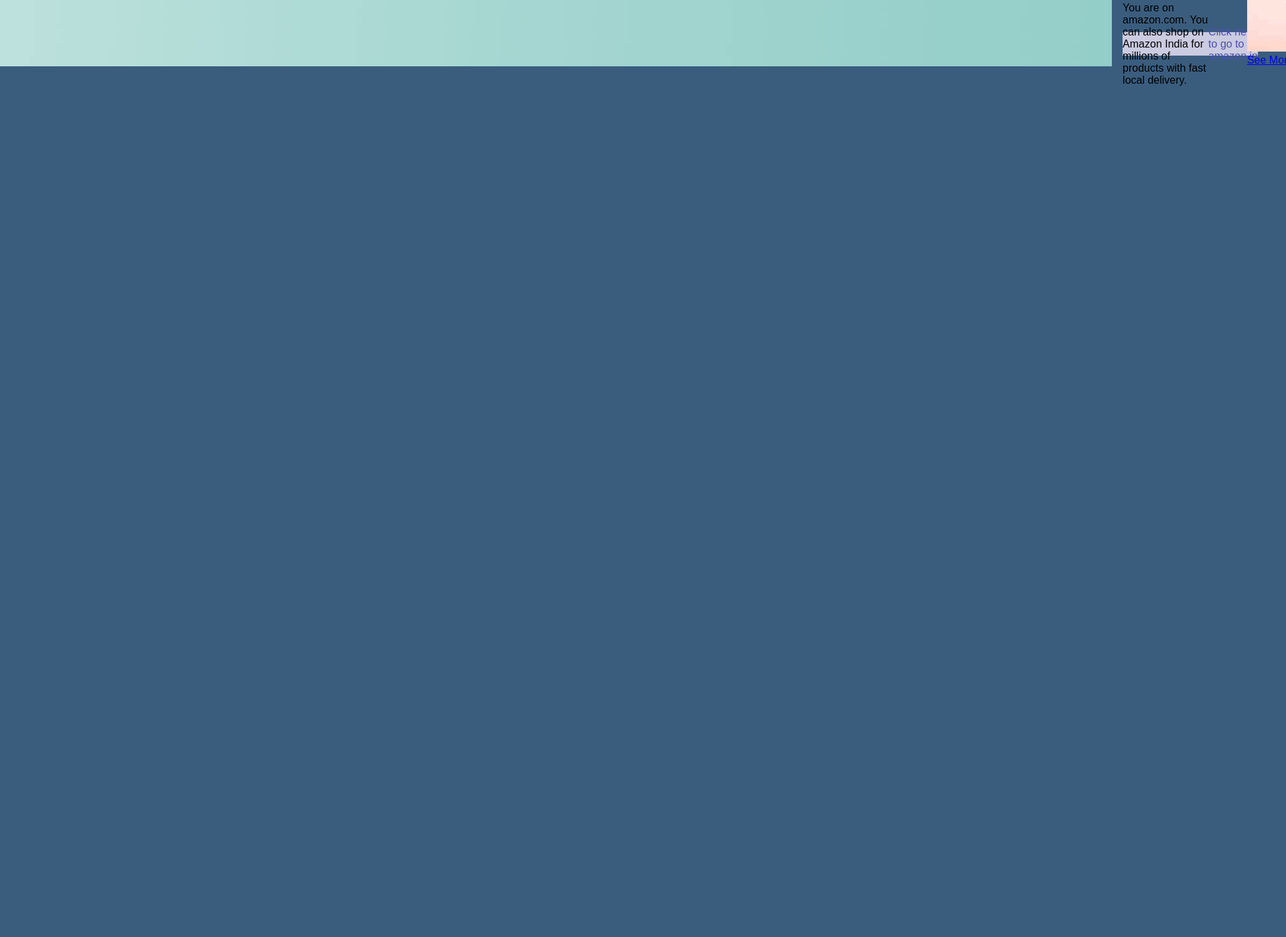
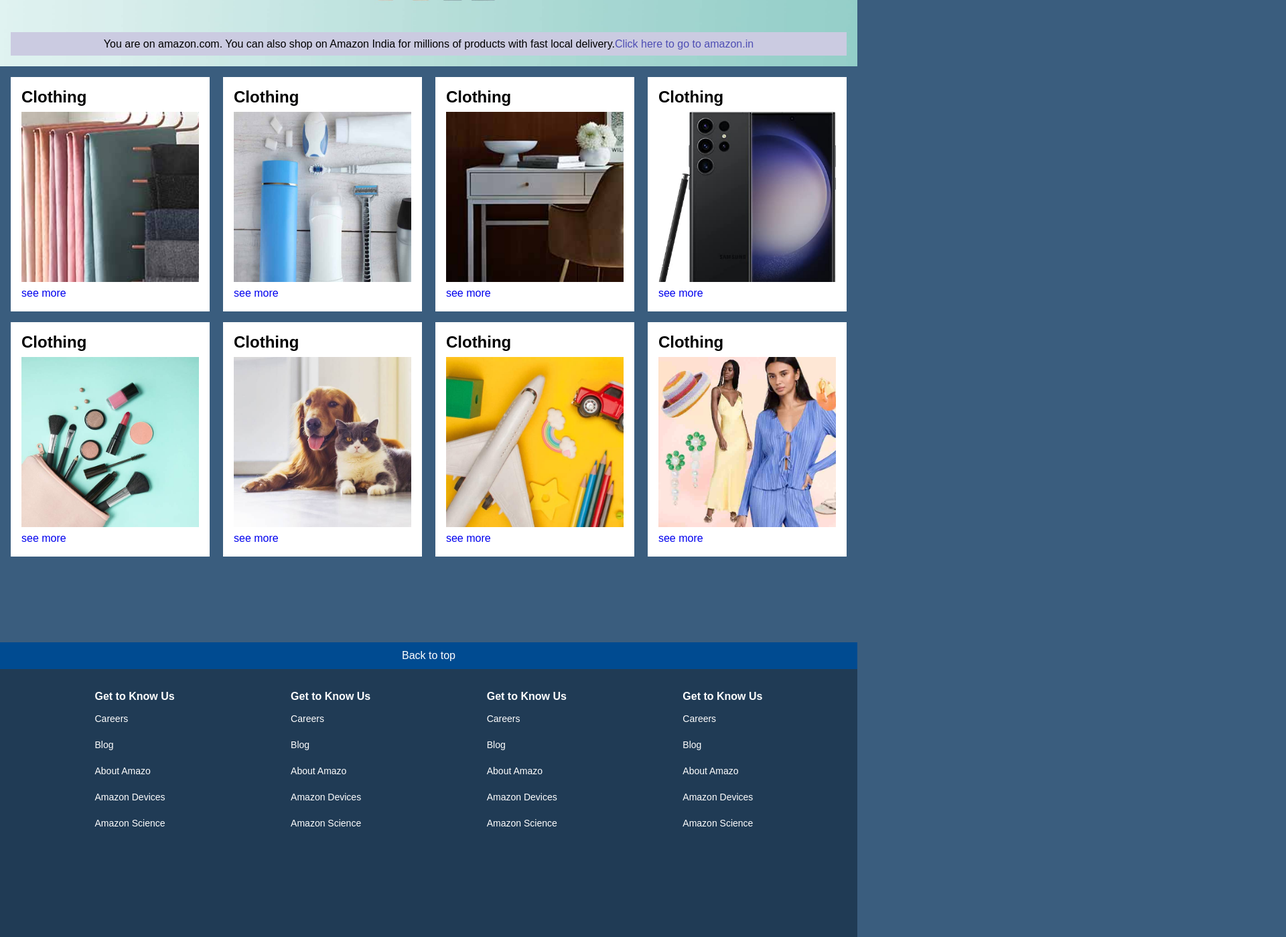
Before and after one commit to sbx-404/Amazon-UI-clone, a plain HTML site: page index.html in a window 1280 px wide. Shown: the part 389-1788 px from the top of the page at 67% size, 1920 px wide, since content can reach past the window. Before the commit the page ends 800 px from the top, so only its background shows below. Drawn offline with Linux system fonts and the light colour scheme.

Commit message:
Update index.html

```diff
--- a/index.html
+++ b/index.html
@@ -77,10 +77,9 @@
       </div>
     </header>
 
-    <main>
+    <!-- <main> -->
+
       <div class="hero-section">
-        <img src="Amazon-hero.jpg" alt="Amazon-slider-images" />
-        <div class="hero-product-section">
           <div class="hero-section-bar">
             <p>
               You are on amazon.com. You can also shop on Amazon India for
@@ -89,52 +88,115 @@
             <a href="#">Click here to go to amazon.in</a>
           </div>
         </div>
-        <div class="hero-products-box">
-          <div class="product-box">
-            <p>Clothing</p>
-            <img src="box1_image.jpg" alt="" />
-            <a href="#">See More</a>
+
+  <div class="content-div">
+    <div class="box">
+      <h2>Clothing</h2>
+      <div class="product-img" style="background-image:url('box1_image.jpg');" >
+      </div>
+      <a href="#">see more</a>
+    </div>
+    <div class="box">
+      <h2>Clothing</h2>
+      <div class="product-img" style="background-image:url('box2_image.jpg');" >
+      </div>
+      <a href="#">see more</a>
+    </div>
+    <div class="box">
+      <h2>Clothing</h2>
+      <div class="product-img" style="background-image:url('box3_image.jpg');" >
+      </div>
+      <a href="#">see more</a>
+    </div>
+    <div class="box">
+      <h2>Clothing</h2>
+      <div class="product-img" style="background-image:url('box4_image.jpg');" >
+      </div>
+      <a href="#">see more</a>
     </div>
 
-          <div class="product-box">
-            <p>Personal Care</p>
-            <img src="box2_image.jpg" alt="" />
-            <a href="#">See More</a>
+    <div class="box">
+      <h2>Clothing</h2>
+      <div class="product-img" style="background-image:url('box5_image.jpg');" >
       </div>
-          <div class="product-box">
-            <p>Furnitures</p>
-            <img src="box3_image.jpg" alt="" />
-            <a href="#">See More</a>
+      <a href="#">see more</a>
     </div>
-          <div class="product-box">
-            <p>Mobiles</p>
-            <img src="box4_image.jpg" alt="" />
-            <a href="#">See More</a>
+    <div class="box">
+      <h2>Clothing</h2>
+      <div class="product-img" style="background-image:url('box6_image.jpg');" >
+      </div>
+      <a href="#">see more</a>
+    </div>
+    <div class="box">
+      <h2>Clothing</h2>
+      <div class="product-img" style="background-image:url('box7_image.jpg');" >
+      </div>
+      <a href="#">see more</a>
+    </div>
+    <div class="box">
+      <h2>Clothing</h2>
+      <div class="product-img" style="background-image:url('box8_image.jpg');" >
+      </div>
+      <a href="#">see more</a>
     </div>
 
-          <div class="product-box">
-            <p>Beauty picks</p>
-            <img src="box5_image.jpg" alt="" />
-            <a href="#">See More</a>
   </div>
 
-          <div class="product-box">
-            <p>Pet Care</p>
-            <img src="box6_image.jpg" alt="" />
-            <a href="#">See More</a>
+  <footer>
+    <div class="footer-panel">
+      <p>Back to top</p>
     </div>
-          <div class="product-box">
-            <p>New arrival of toy</p>
-            <img src="box7_image.jpg" alt="" />
-            <a href="#">See More</a>
-          </div>
-          <div class="product-box">
-            <p>Ladies Clothing</p>
-            <img src="box8_image.jpg" alt="" />
-            <a href="#">See More</a>
+
+    <div class="footerVeticalColumn">
+
+      <div class="footer-list-div">
+        <h2>Get to Know Us</h2>
+        <div class="footer-lists">
+          <a href="#">Careers</a>
+          <a href="#">Blog</a>
+          <a href="#">About Amazo</a>
+          <a href="#">Amazon Devices</a>
+          <a href="#">Amazon Science</a>
         </div>
       </div>
+
+      <div class="footer-list-div">
+        <h2>Get to Know Us</h2>
+        <div class="footer-lists">
+          <a href="#">Careers</a>
+          <a href="#">Blog</a>
+          <a href="#">About Amazo</a>
+          <a href="#">Amazon Devices</a>
+          <a href="#">Amazon Science</a>
         </div>
-    </main>
+      </div>
+
+      <div class="footer-list-div">
+        <h2>Get to Know Us</h2>
+        <div class="footer-lists">
+          <a href="#">Careers</a>
+          <a href="#">Blog</a>
+          <a href="#">About Amazo</a>
+          <a href="#">Amazon Devices</a>
+          <a href="#">Amazon Science</a>
+        </div>
+      </div>
+
+      <div class="footer-list-div">
+        <h2>Get to Know Us</h2>
+        <div class="footer-lists">
+          <a href="#">Careers</a>
+          <a href="#">Blog</a>
+          <a href="#">About Amazo</a>
+          <a href="#">Amazon Devices</a>
+          <a href="#">Amazon Science</a>
+        </div>
+      </div>
+
+    </div>
+  </footer>
+
+    <!-- </main> -->
+
   </body>
 </html>
```
Lines whose indentation alone changed are shown as unchanged.
